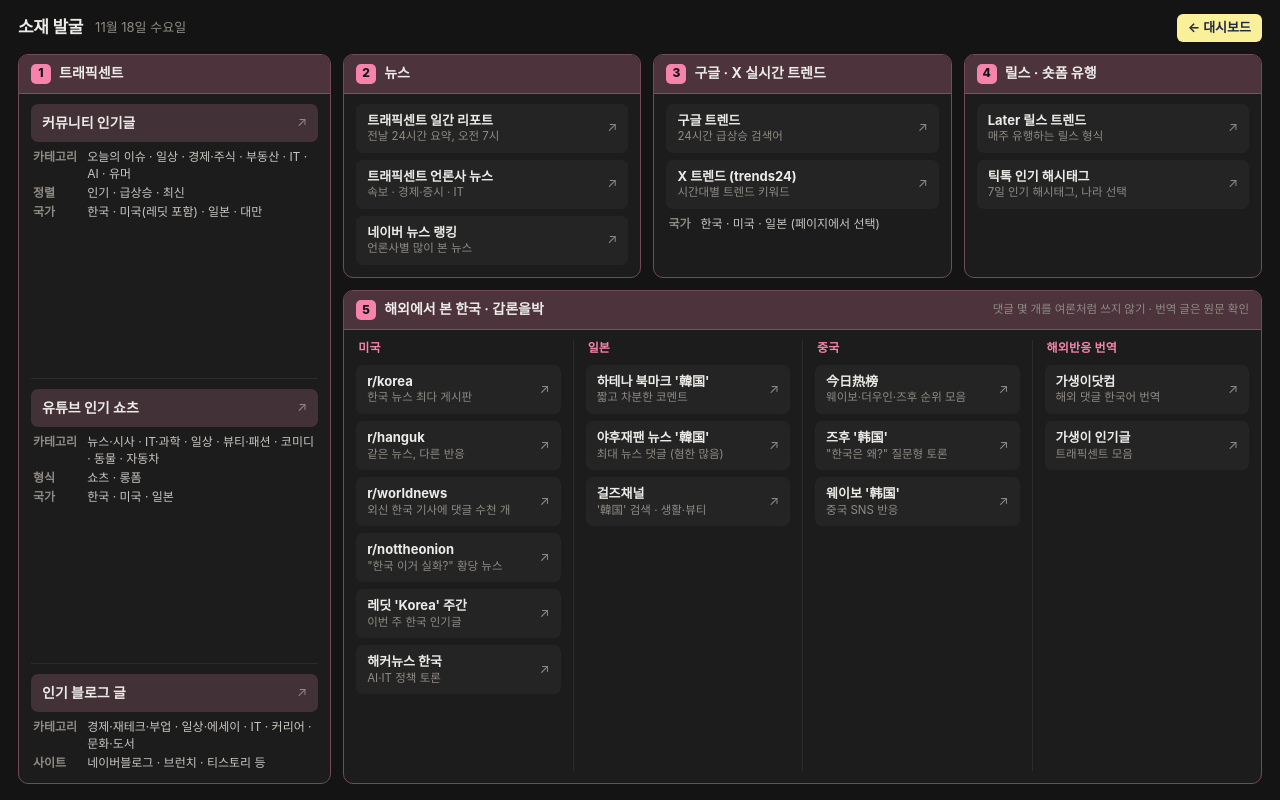
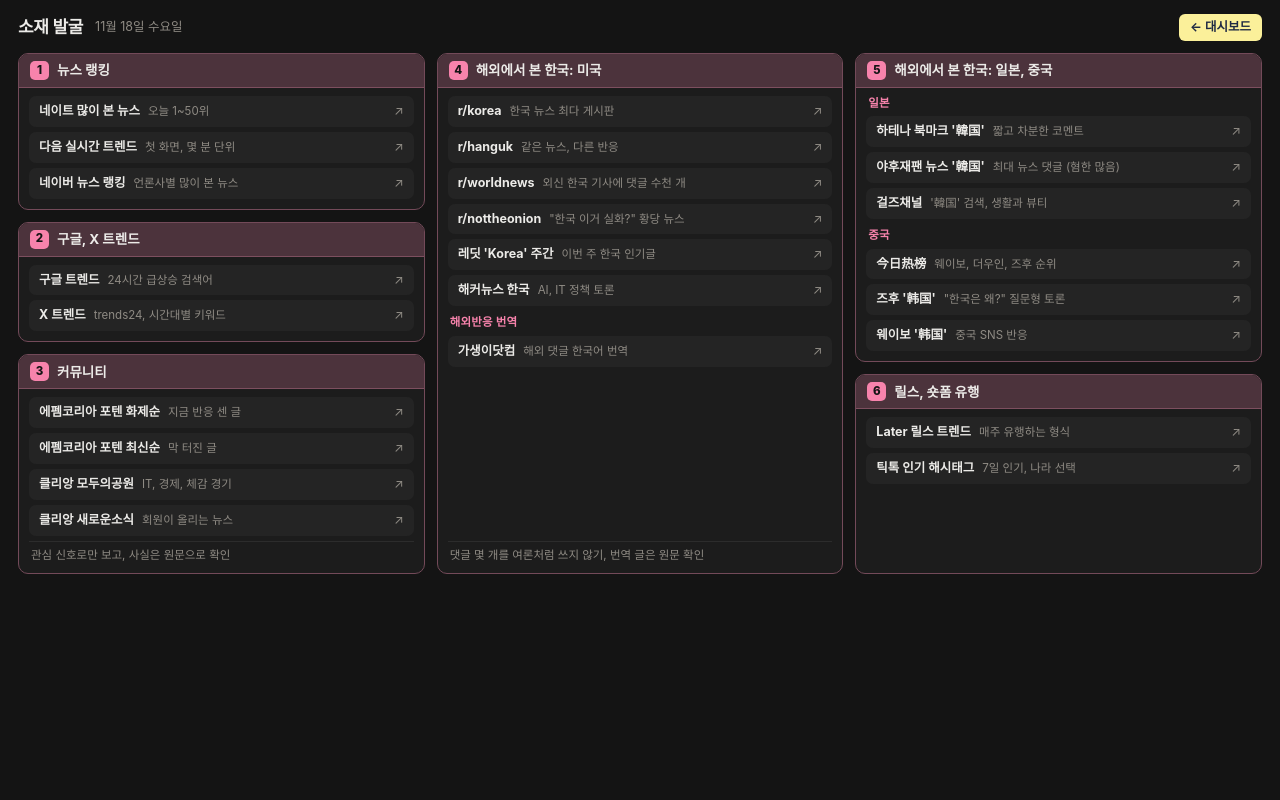
Before and after one commit to ycceva/my_schdule, a plain HTML site: page sojae.html in a window 1280 px wide. Drawn offline with Linux system fonts and the light colour scheme.

Commit message:
소재발굴 페이지: 트래픽센트 삭제, 커뮤니티(에펨코리아, 클리앙) 추가, 3단 배치

```diff
--- a/sojae.html
+++ b/sojae.html
@@ -5,19 +5,18 @@
 <meta name="viewport" content="width=device-width, initial-scale=1">
 <title>소재 발굴</title>
 <style>
-  /* 스케줄 대시보드와 같은 어두운 바탕. 영역마다 색 하나(--a)로 구분 */
+  /* 스케줄 대시보드와 같은 어두운 바탕. 강조색 하나(--a) */
   :root{
     --bg:#141414; --card:#1c1c1c; --btn:#242424; --btn-h:#2d2d2d;
     --ink:#ecebe8; --muted:#8f8b84; --line:#2c2c2c; --a:#f783ac;
   }
   *{box-sizing:border-box; margin:0; padding:0}
-  html,body{height:100%}
   body{
     font-family:-apple-system,BlinkMacSystemFont,"Apple SD Gothic Neo","Noto Sans KR",sans-serif;
     background:var(--bg); color:var(--ink); line-height:1.35; -webkit-font-smoothing:antialiased;
-    display:flex; flex-direction:column; gap:12px; padding:14px 18px 16px;
-    font-size:13px; min-height:640px;
+    font-size:12.5px; padding:14px 18px 16px;
   }
+  .wrap{max-width:1320px; margin:0 auto; display:flex; flex-direction:column; gap:12px}
 
   header{display:flex; align-items:center; gap:12px}
   h1{font-size:17px; font-weight:750; letter-spacing:-.3px}
@@ -28,71 +27,58 @@
   }
   .back:active{filter:brightness(.95)}
 
-  /* 배치: 왼쪽 트래픽센트(세로 전체) + 오른쪽 위 작은 셋 + 오른쪽 아래 해외 */
-  main{
-    flex:1; min-height:0;
-    display:grid; gap:12px;
-    grid-template-columns:1.05fr 1fr 1fr 1fr;
-    grid-template-rows:auto 1fr;
-    grid-template-areas:
-      "ts news trend reels"
-      "ts world world world";
-  }
-  .ts{grid-area:ts} .news{grid-area:news} .trend{grid-area:trend} .reels{grid-area:reels} .world{grid-area:world}
+  /* 배치: 3단. 단마다 칸을 위에서부터 쌓고, 마지막 칸이 늘어나 세 단 바닥을 맞춘다 */
+  main{display:grid; grid-template-columns:repeat(3, minmax(0,1fr)); gap:12px; align-items:stretch}
+  .col{display:flex; flex-direction:column; gap:12px; min-width:0}
+  .col > .card:last-child{flex:1}
 
-  /* 카드: 색 머리띠 + 영역 색 테두리 */
+  /* 카드 */
   .card{
     background:var(--card); border:1px solid color-mix(in srgb, var(--a) 35%, var(--line));
-    border-radius:10px; overflow:hidden; display:flex; flex-direction:column; min-height:0;
+    border-radius:10px; overflow:hidden; display:flex; flex-direction:column;
   }
   .card > h2{
     display:flex; align-items:center; gap:8px;
-    padding:9px 12px; font-size:14px; font-weight:750;
+    padding:7px 11px; font-size:13.5px; font-weight:750;
     background:color-mix(in srgb, var(--a) 22%, var(--card));
     border-bottom:1px solid color-mix(in srgb, var(--a) 40%, var(--line));
   }
   .card > h2 .no{
-    width:20px; height:20px; border-radius:5px; flex:none;
-    display:grid; place-items:center; font-size:12px; font-weight:800;
+    width:19px; height:19px; border-radius:5px; flex:none;
+    display:grid; place-items:center; font-size:11.5px; font-weight:800;
     background:var(--a); color:#141414;
   }
-  .card > h2 small{margin-left:auto; font-size:11.5px; font-weight:500; color:var(--muted)}
-  .body{padding:10px 12px 12px; display:flex; flex-direction:column; gap:7px; min-height:0; flex:1}
+  .body{padding:8px 10px 10px; display:flex; flex-direction:column; gap:5px; flex:1}
 
-  /* 링크: 제목 + 한 줄 설명 */
+  /* 링크: 한 줄에 제목 + 설명 */
   a{
     display:flex; align-items:center; gap:8px; min-width:0;
-    padding:7px 10px; border-radius:7px; background:var(--btn);
+    padding:6px 9px; border-radius:7px; background:var(--btn);
     color:inherit; text-decoration:none; border:1px solid transparent;
     transition:background .12s, border-color .12s;
   }
   a:hover{background:var(--btn-h); border-color:var(--a)}
   a::after{content:"↗"; margin-left:auto; color:var(--muted); flex:none}
   a:hover::after{color:var(--a)}
-  a .t{display:flex; flex-direction:column; min-width:0}
-  a b{font-weight:650; white-space:nowrap; overflow:hidden; text-overflow:ellipsis}
-  a small{font-size:11.5px; color:var(--muted); white-space:nowrap; overflow:hidden; text-overflow:ellipsis}
+  a .t{display:flex; align-items:baseline; gap:8px; min-width:0}
+  a b{font-weight:650; white-space:nowrap; flex:none}
+  a small{font-size:11.5px; color:var(--muted); white-space:nowrap; overflow:hidden; text-overflow:ellipsis; min-width:0}
 
-  /* 트래픽센트: 묶음 3개 */
-  .ts .body{gap:0; justify-content:space-between}
-  .block{display:flex; flex-direction:column; gap:7px; padding:10px 0; border-top:1px solid var(--line)}
-  .block:first-child{border-top:0; padding-top:0}
-  .block:last-child{padding-bottom:0}
-  .block a{background:color-mix(in srgb, var(--a) 14%, var(--btn)); padding:9px 10px}
-  .block a b{font-size:14px}
-  dl{display:grid; grid-template-columns:auto 1fr; gap:3px 10px; font-size:12px; padding:0 2px}
-  dt{color:var(--muted); font-weight:600; white-space:nowrap}
-  dd{color:#c9c6c0}
+  /* 칸 안 소제목, 맨 아래 메모 */
+  h3{font-size:11.5px; font-weight:750; color:var(--a); letter-spacing:.2px; padding:4px 2px 0}
+  h3:first-child{padding-top:0}
+  .memo{margin-top:auto; padding:6px 2px 0; font-size:11.5px; color:var(--muted); border-top:1px solid var(--line)}
 
-  /* 해외: 나라별 4칸 */
-  .world .body{flex-direction:row; gap:12px}
-  .group{flex:1; min-width:0; display:flex; flex-direction:column; gap:7px}
-  .group + .group{border-left:1px solid var(--line); padding-left:12px}
-  .group h3{font-size:12px; font-weight:750; color:var(--a); letter-spacing:.2px; padding:0 2px 2px}
-  .world .note{font-weight:500}
+  /* 좁은 화면: 한 단으로 */
+  @media (max-width:860px){
+    body{padding:12px 16px 16px}
+    main{grid-template-columns:minmax(0,1fr)}
+    .col > .card:last-child{flex:none}
+  }
 </style>
 </head>
 <body>
+<div class="wrap">
 
 <header>
   <h1>소재 발굴</h1>
@@ -102,99 +88,82 @@
 
 <main>
 
-  <!-- 1. 트래픽센트 -->
-  <section class="card ts">
-    <h2><span class="no">1</span>트래픽센트</h2>
+  <!-- 1단: 국내 지금 -->
+  <div class="col">
+    <section class="card">
+      <h2><span class="no">1</span>뉴스 랭킹</h2>
       <div class="body">
-      <div class="block">
-        <a href="https://trafficscent.com/community?category=all&country=KR&site=%EC%A0%84%EC%B2%B4&sort=popular" target="_blank"><span class="t"><b>커뮤니티 인기글</b></span></a>
-        <dl>
-          <dt>카테고리</dt><dd>오늘의 이슈 · 일상 · 경제·주식 · 부동산 · IT · AI · 유머</dd>
-          <dt>정렬</dt><dd>인기 · 급상승 · 최신</dd>
-          <dt>국가</dt><dd>한국 · 미국(레딧 포함) · 일본 · 대만</dd>
-        </dl>
-      </div>
-      <div class="block">
-        <a href="https://trafficscent.com/youtube?category=all&country=KR&type=shorts&sort=popular" target="_blank"><span class="t"><b>유튜브 인기 쇼츠</b></span></a>
-        <dl>
-          <dt>카테고리</dt><dd>뉴스·시사 · IT·과학 · 일상 · 뷰티·패션 · 코미디 · 동물 · 자동차</dd>
-          <dt>형식</dt><dd>쇼츠 · 롱폼</dd>
-          <dt>국가</dt><dd>한국 · 미국 · 일본</dd>
-        </dl>
-      </div>
-      <div class="block">
-        <a href="https://trafficscent.com/blog?category=all&site=%EC%A0%84%EC%B2%B4&sort=popular" target="_blank"><span class="t"><b>인기 블로그 글</b></span></a>
-        <dl>
-          <dt>카테고리</dt><dd>경제·재테크·부업 · 일상·에세이 · IT · 커리어 · 문화·도서</dd>
-          <dt>사이트</dt><dd>네이버블로그 · 브런치 · 티스토리 등</dd>
-        </dl>
-      </div>
-    </div>
-  </section>
-
-  <!-- 2. 뉴스 -->
-  <section class="card news">
-    <h2><span class="no">2</span>뉴스</h2>
-    <div class="body">
-      <a href="https://trafficscent.com/reports" target="_blank"><span class="t"><b>트래픽센트 일간 리포트</b><small>전날 24시간 요약, 오전 7시</small></span></a>
-      <a href="https://trafficscent.com/news?category=all&country=KR" target="_blank"><span class="t"><b>트래픽센트 언론사 뉴스</b><small>속보 · 경제·증시 · IT</small></span></a>
+        <a href="https://news.nate.com/rank/interest?sc=all" target="_blank"><span class="t"><b>네이트 많이 본 뉴스</b><small>오늘 1~50위</small></span></a>
+        <a href="https://news.daum.net/" target="_blank"><span class="t"><b>다음 실시간 트렌드</b><small>첫 화면, 몇 분 단위</small></span></a>
         <a href="https://news.naver.com/main/ranking/popularDay.naver" target="_blank"><span class="t"><b>네이버 뉴스 랭킹</b><small>언론사별 많이 본 뉴스</small></span></a>
       </div>
     </section>
 
-  <!-- 3. 구글 · X 트렌드 -->
-  <section class="card trend">
-    <h2><span class="no">3</span>구글 · X 실시간 트렌드</h2>
+    <section class="card">
+      <h2><span class="no">2</span>구글, X 트렌드</h2>
       <div class="body">
         <a href="https://trends.google.com/trending?geo=KR" target="_blank"><span class="t"><b>구글 트렌드</b><small>24시간 급상승 검색어</small></span></a>
-      <a href="https://trends24.in/korea/" target="_blank"><span class="t"><b>X 트렌드 (trends24)</b><small>시간대별 트렌드 키워드</small></span></a>
-      <dl><dt>국가</dt><dd>한국 · 미국 · 일본 (페이지에서 선택)</dd></dl>
+        <a href="https://trends24.in/korea/" target="_blank"><span class="t"><b>X 트렌드</b><small>trends24, 시간대별 키워드</small></span></a>
       </div>
     </section>
 
-  <!-- 4. 릴스 · 숏폼 -->
-  <section class="card reels">
-    <h2><span class="no">4</span>릴스 · 숏폼 유행</h2>
+    <section class="card">
+      <h2><span class="no">3</span>커뮤니티</h2>
       <div class="body">
-      <a href="https://later.com/blog/instagram-reels-trends" target="_blank"><span class="t"><b>Later 릴스 트렌드</b><small>매주 유행하는 릴스 형식</small></span></a>
-      <a href="https://ads.tiktok.com/business/creativecenter/inspiration/popular/hashtag/pc/en?region=US&period=7" target="_blank"><span class="t"><b>틱톡 인기 해시태그</b><small>7일 인기 해시태그, 나라 선택</small></span></a>
+        <a href="https://www.fmkorea.com/best2" target="_blank"><span class="t"><b>에펨코리아 포텐 화제순</b><small>지금 반응 센 글</small></span></a>
+        <a href="https://www.fmkorea.com/best" target="_blank"><span class="t"><b>에펨코리아 포텐 최신순</b><small>막 터진 글</small></span></a>
+        <a href="https://www.clien.net/service/board/park" target="_blank"><span class="t"><b>클리앙 모두의공원</b><small>IT, 경제, 체감 경기</small></span></a>
+        <a href="https://www.clien.net/service/board/news" target="_blank"><span class="t"><b>클리앙 새로운소식</b><small>회원이 올리는 뉴스</small></span></a>
+        <p class="memo">관심 신호로만 보고, 사실은 원문으로 확인</p>
       </div>
     </section>
+  </div>
 
-  <!-- 5. 해외에서 본 한국 -->
-  <section class="card world">
-    <h2><span class="no">5</span>해외에서 본 한국 · 갑론을박<small class="note">댓글 몇 개를 여론처럼 쓰지 않기 · 번역 글은 원문 확인</small></h2>
+  <!-- 2단: 해외 (미국, 번역) -->
+  <div class="col">
+    <section class="card">
+      <h2><span class="no">4</span>해외에서 본 한국: 미국</h2>
       <div class="body">
-      <div class="group">
-        <h3>미국</h3>
         <a href="https://www.reddit.com/r/korea/" target="_blank"><span class="t"><b>r/korea</b><small>한국 뉴스 최다 게시판</small></span></a>
         <a href="https://www.reddit.com/r/hanguk/" target="_blank"><span class="t"><b>r/hanguk</b><small>같은 뉴스, 다른 반응</small></span></a>
         <a href="https://www.reddit.com/r/worldnews/" target="_blank"><span class="t"><b>r/worldnews</b><small>외신 한국 기사에 댓글 수천 개</small></span></a>
         <a href="https://www.reddit.com/r/nottheonion/" target="_blank"><span class="t"><b>r/nottheonion</b><small>"한국 이거 실화?" 황당 뉴스</small></span></a>
         <a href="https://www.reddit.com/search/?q=korea&t=week&sort=top" target="_blank"><span class="t"><b>레딧 'Korea' 주간</b><small>이번 주 한국 인기글</small></span></a>
-        <a href="https://hn.algolia.com/?q=korea&dateRange=pastWeek&sort=byPopularity" target="_blank"><span class="t"><b>해커뉴스 한국</b><small>AI·IT 정책 토론</small></span></a>
+        <a href="https://hn.algolia.com/?q=korea&dateRange=pastWeek&sort=byPopularity" target="_blank"><span class="t"><b>해커뉴스 한국</b><small>AI, IT 정책 토론</small></span></a>
+        <h3>해외반응 번역</h3>
+        <a href="https://www.gasengi.com/" target="_blank"><span class="t"><b>가생이닷컴</b><small>해외 댓글 한국어 번역</small></span></a>
+        <p class="memo">댓글 몇 개를 여론처럼 쓰지 않기, 번역 글은 원문 확인</p>
       </div>
-      <div class="group">
+    </section>
+  </div>
+
+  <!-- 3단: 해외 (일본, 중국) + 릴스 -->
+  <div class="col">
+    <section class="card">
+      <h2><span class="no">5</span>해외에서 본 한국: 일본, 중국</h2>
+      <div class="body">
         <h3>일본</h3>
         <a href="https://b.hatena.ne.jp/search/text?q=%E9%9F%93%E5%9B%BD&sort=popular" target="_blank"><span class="t"><b>하테나 북마크 '韓国'</b><small>짧고 차분한 코멘트</small></span></a>
         <a href="https://news.yahoo.co.jp/search?p=%E9%9F%93%E5%9B%BD" target="_blank"><span class="t"><b>야후재팬 뉴스 '韓国'</b><small>최대 뉴스 댓글 (혐한 많음)</small></span></a>
-        <a href="https://girlschannel.net/" target="_blank"><span class="t"><b>걸즈채널</b><small>'韓国' 검색 · 생활·뷰티</small></span></a>
-      </div>
-      <div class="group">
+        <a href="https://girlschannel.net/" target="_blank"><span class="t"><b>걸즈채널</b><small>'韓国' 검색, 생활과 뷰티</small></span></a>
         <h3>중국</h3>
-        <a href="https://tophub.today/" target="_blank"><span class="t"><b>今日热榜</b><small>웨이보·더우인·즈후 순위 모음</small></span></a>
+        <a href="https://tophub.today/" target="_blank"><span class="t"><b>今日热榜</b><small>웨이보, 더우인, 즈후 순위</small></span></a>
         <a href="https://www.zhihu.com/search?type=content&q=%E9%9F%A9%E5%9B%BD" target="_blank"><span class="t"><b>즈후 '韩国'</b><small>"한국은 왜?" 질문형 토론</small></span></a>
         <a href="https://s.weibo.com/weibo?q=%E9%9F%A9%E5%9B%BD" target="_blank"><span class="t"><b>웨이보 '韩国'</b><small>중국 SNS 반응</small></span></a>
       </div>
-      <div class="group">
-        <h3>해외반응 번역</h3>
-        <a href="https://www.gasengi.com/" target="_blank"><span class="t"><b>가생이닷컴</b><small>해외 댓글 한국어 번역</small></span></a>
-        <a href="https://trafficscent.com/community?category=all&country=KR&site=%EA%B0%80%EC%83%9D%EC%9D%B4&sort=popular" target="_blank"><span class="t"><b>가생이 인기글</b><small>트래픽센트 모음</small></span></a>
-      </div>
+    </section>
+
+    <section class="card">
+      <h2><span class="no">6</span>릴스, 숏폼 유행</h2>
+      <div class="body">
+        <a href="https://later.com/blog/instagram-reels-trends" target="_blank"><span class="t"><b>Later 릴스 트렌드</b><small>매주 유행하는 형식</small></span></a>
+        <a href="https://ads.tiktok.com/business/creativecenter/inspiration/popular/hashtag/pc/en?region=US&period=7" target="_blank"><span class="t"><b>틱톡 인기 해시태그</b><small>7일 인기, 나라 선택</small></span></a>
       </div>
     </section>
+  </div>
 
 </main>
+</div>
 
 <script>
   document.getElementById("today").textContent =
```
Lines whose indentation alone changed are shown as unchanged.
